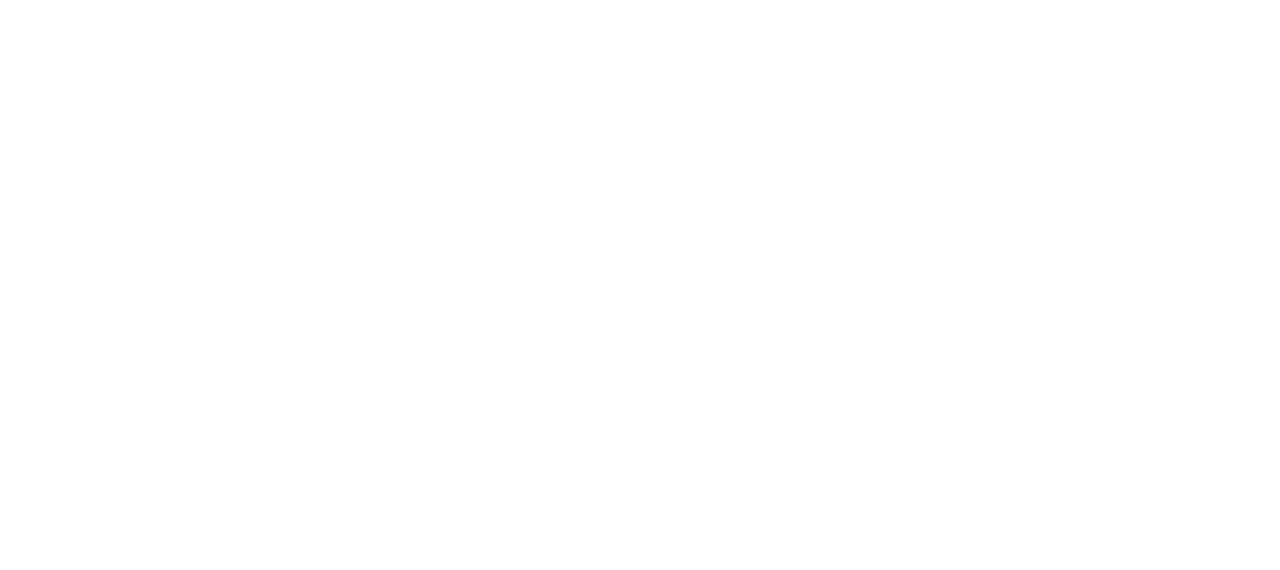
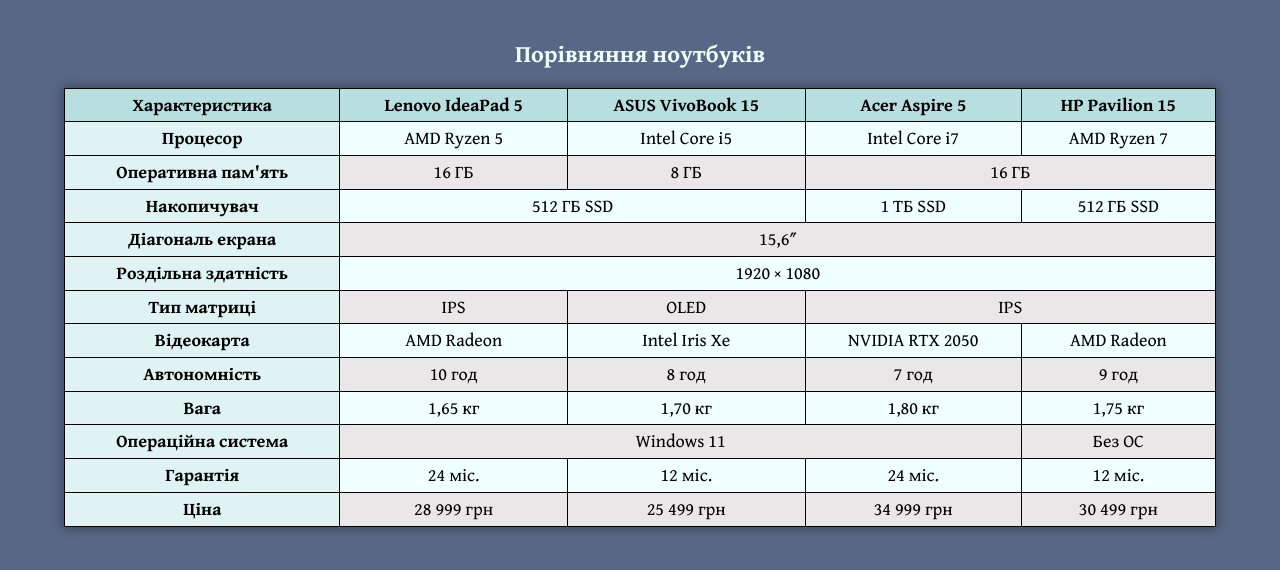
Before and after one commit to Sad-xD/hillel-fsd-lesson-6, a plain HTML site: page index.html in a window 1280 px wide. Drawn offline with Linux system fonts and the light colour scheme.

Commit message:
Create laptop comparison table, add CSS styles, Normalize.css and README.md

```diff
--- a/index.html
+++ b/index.html
@@ -8,6 +8,94 @@
     <link rel="stylesheet" href="./styles/styles.css">
 </head>
 <body>
-
+    <div class="container">
+        <table>
+            <caption>Порівняння ноутбуків</caption>
+            <thead>
+                <tr>
+                    <th scope="col">Характеристика</th>
+                    <th scope="col">Lenovo IdeaPad 5</th>
+                    <th scope="col">ASUS VivoBook 15</th>
+                    <th scope="col">Acer Aspire 5</th>
+                    <th scope="col">HP Pavilion 15</th>
+                </tr>
+            </thead>
+            <tbody>
+                <tr>
+                    <th scope="row">Процесор</th>
+                    <td>AMD Ryzen 5</td>
+                    <td>Intel Core i5</td>
+                    <td>Intel Core i7</td>
+                    <td>AMD Ryzen 7</td>
+                </tr>
+                <tr>
+                    <th scope="row">Оперативна пам'ять</th>
+                    <td>16 ГБ</td>
+                    <td>8 ГБ</td>
+                    <td colspan="2">16 ГБ</td>
+                </tr>
+                <tr>
+                    <th scope="row">Накопичувач</th>
+                    <td colspan="2">512 ГБ SSD</td>
+                    <td>1 ТБ SSD</td>
+                    <td>512 ГБ SSD</td>
+                </tr>
+                <tr>
+                    <th scope="row">Діагональ екрана</th>
+                    <td colspan="4">15,6″</td>
+                </tr>
+                <tr>
+                    <th scope="row">Роздільна здатність</th>
+                    <td colspan="4">1920 × 1080</td>
+                </tr>
+                <tr>
+                    <th scope="row">Тип матриці</th>
+                    <td>IPS</td>
+                    <td>OLED</td>
+                    <td colspan="2">IPS</td>
+                </tr>
+                <tr>
+                    <th scope="row">Відеокарта</th>
+                    <td>AMD Radeon</td>
+                    <td>Intel Iris Xe</td>
+                    <td>NVIDIA RTX 2050</td>
+                    <td>AMD Radeon</td>
+                </tr>
+                <tr>
+                    <th scope="row">Автономність</th>
+                    <td>10 год</td>
+                    <td>8 год</td>
+                    <td>7 год</td>
+                    <td>9 год</td>
+                </tr>
+                <tr>
+                    <th scope="row">Вага</th>
+                    <td>1,65 кг</td>
+                    <td>1,70 кг</td>
+                    <td>1,80 кг</td>
+                    <td>1,75 кг</td>
+                </tr>
+                <tr>
+                    <th scope="row">Операційна система</th>
+                    <td colspan="3">Windows 11</td>
+                    <td>Без OC</td>
+                </tr>
+                <tr>
+                    <th scope="row">Гарантія</th>
+                    <td>24 міс.</td>
+                    <td>12 міс.</td>
+                    <td>24 міс.</td>
+                    <td>12 міс.</td>
+                </tr>
+                <tr>
+                    <th scope="row">Ціна</th>
+                    <td>28 999 грн</td>
+                    <td>25 499 грн</td>
+                    <td>34 999 грн</td>
+                    <td>30 499 грн</td>
+                </tr>
+            </tbody>
+        </table>
+    </div>
 </body>
 </html>
--- a/styles/styles.css
+++ b/styles/styles.css
@@ -0,0 +1,66 @@
+@font-face {
+    font-family: 'Gentium Book Plus';
+    src: url('../fonts/GentiumBookPlus-Bold.woff2') format('woff2');
+    font-weight: 900;
+    font-style: normal;
+    font-display: swap;
+}
+
+@font-face {
+    font-family: 'Gentium Book Plus';
+    src: url('../fonts/GentiumBookPlus.woff2') format('woff2');
+    font-weight: 400;
+    font-style: normal;
+    font-display: swap;
+}
+
+body{
+    font-family: 'Gentium Book Plus', serif;
+    font-size: 18px;
+    font-weight: 400;
+    color: black;
+    background-color: rgb(88, 103, 134);
+
+}
+
+.container {
+  width: 90%;
+  max-inline-size: 1200px;
+  margin-inline: auto;
+  padding: 20px 0;
+}
+.container table{
+    width: 100%;
+    border: 1px solid black;
+    border-collapse: collapse ;
+    background-color: azure;
+    box-shadow: 0 0 10px 2px rgba(0, 0, 0, 0.3);
+}
+.container table caption{
+    font-weight: 900;
+    font-size: 24px;
+    margin: 20px 0;
+    color: azure;
+}
+.container table th, .container table td, .container table tr{
+    font-weight: 400;
+    border: 1px solid black;
+    border-collapse: collapse ;
+
+}
+.container table th, .container table td{
+    padding: 6px 10px;
+    text-align: center;
+}
+.container table th{
+    font-weight: 900;
+}
+.container table thead th{
+    background-color: rgb(184, 223, 223);
+}
+.container table tbody th{
+    background-color: rgb(223, 243, 243);
+}
+.container table tbody tr:nth-child(even) {
+  background-color: #e9e7e7;
+}
```
Also changed, not shown: fonts/GentiumBookPlus-Bold.woff2 (added), fonts/GentiumBookPlus.woff2 (added), styles/normalize.css, 1 other file.
